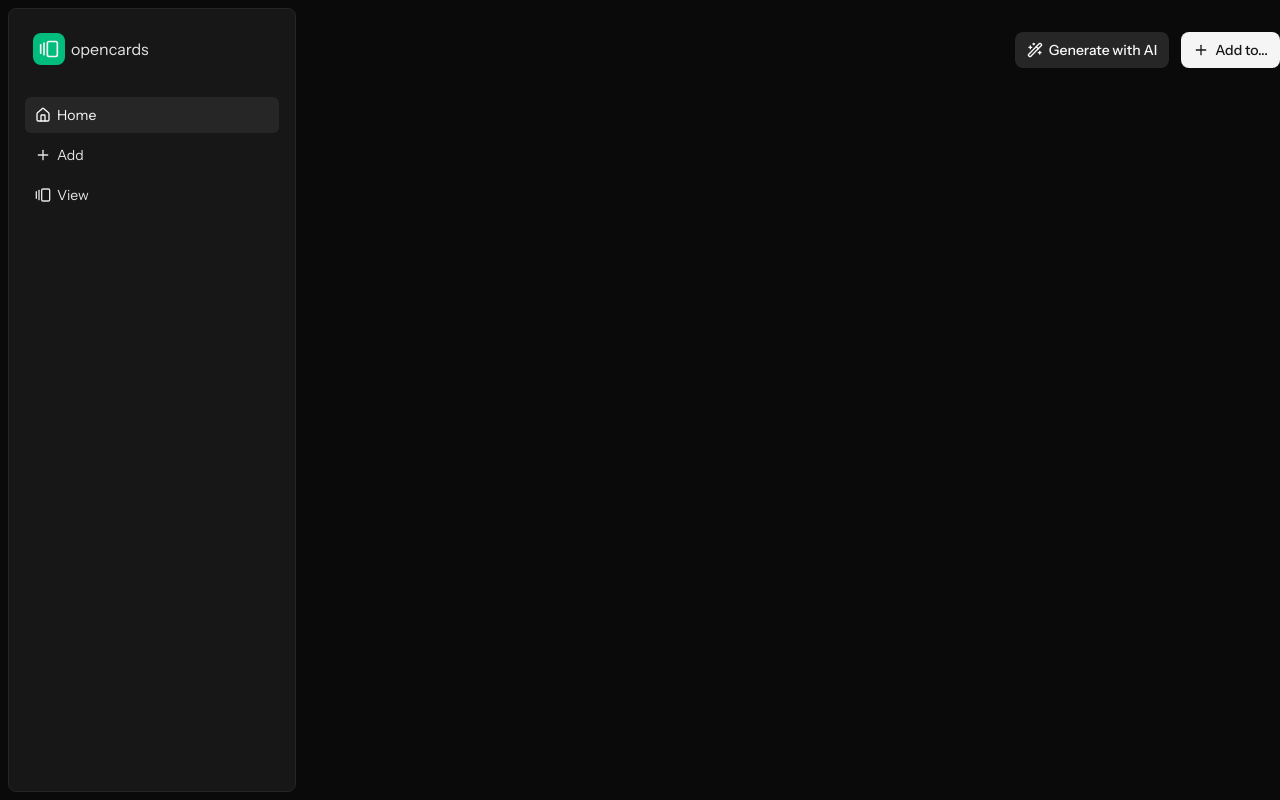
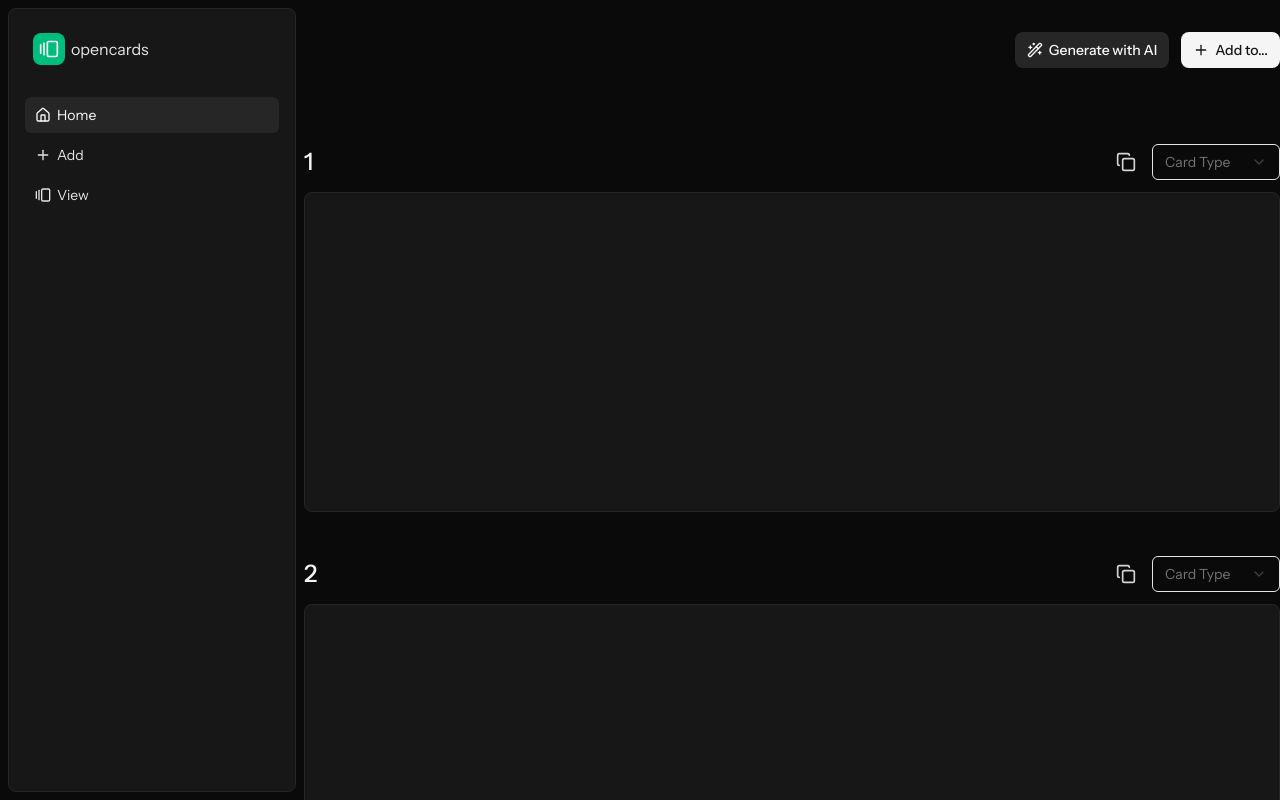
Before and after one commit to jaxonhill/opencards, a Next.js app: page /test in a window 1280 px wide. Shown: the top 800 px of the page. Built offline with nearby package versions, Linux system fonts and the light colour scheme.

Commit message:
Fix AI generate pull down animation and add new content to add cards page

```diff
--- a/src/features/add-cards/components/_add-cards-page.tsx
+++ b/src/features/add-cards/components/_add-cards-page.tsx
@@ -1,21 +1,23 @@
 "use client";
-
-import { useState } from "react";
-
-// <Toolbar />
-// wantsToGenWithAI && <GenerateWithAIContainer />
-// <CardContainerHandler />
 
 import { ActionsBar } from "./actions-bar";
 import { GenerateWithAIContainer } from "./generate-with-ai-container";
 import { Button } from "@/components/button";
+import { CardVariant } from "@/features/cards/types/types";
+import { CardSection } from "./card-section";
+
+import { useState } from "react";
+import { LayoutGroup, motion } from "motion/react";
 import { Plus, WandSparkles } from "lucide-react";
+
+const DEFAULT_CARDS: CardVariant[] = ["Front & Back", "Front & Back", "Front & Back", "Front & Back", "Front & Back"];
 
 export function AddCardsPage() {
     const [wantsToAIGenerate, setWantsToAIGenerate] = useState<boolean>(false);
 
     return (
         <main className="w-6xl">
+            <LayoutGroup>
                 <ActionsBar>
                     <>
                         <Button onClick={() => setWantsToAIGenerate(true)} variant="secondary">
@@ -29,6 +31,16 @@ export function AddCardsPage() {
                     </>
                 </ActionsBar>
                 {wantsToAIGenerate && <GenerateWithAIContainer />}
+                <motion.div
+                    layout
+                    className="flex flex-col gap-11 pt-11"
+                    transition={{ ease: "easeOut", duration: 0.2 }}
+                >
+                    {DEFAULT_CARDS.map((card, i) => {
+                        return <CardSection key={i} cardNumber={i + 1} variant={card} />;
+                    })}
+                </motion.div>
+            </LayoutGroup>
         </main>
     );
 }
--- a/src/features/add-cards/components/generate-with-ai-container.tsx
+++ b/src/features/add-cards/components/generate-with-ai-container.tsx
@@ -7,9 +7,10 @@ import { motion } from "motion/react";
 export function GenerateWithAIContainer() {
     return (
         <motion.div
-            initial={{ opacity: 0, y: -40, scale: 0.5 }}
-            animate={{ opacity: 1, y: 0, scale: 1 }}
-            transition={{ type: "spring", stiffness: 320, damping: 24 }}
+            layout
+            initial={{ opacity: 0, y: "-30%", scaleY: 0.5 }}
+            animate={{ opacity: 1, y: 0, scaleY: 1 }}
+            transition={{ type: "spring", visualDuration: 0.25, bounce: 0.2 }}
             className="w-full px-16 pt-16 pb-12 flex flex-col gap-8 bg-neutral-900 rounded-lg border border-neutral-800"
         >
             <h1 className="font-medium text-xl text-neutral-100">Generate with AI</h1>
```
Lines whose indentation alone changed are shown as unchanged.
